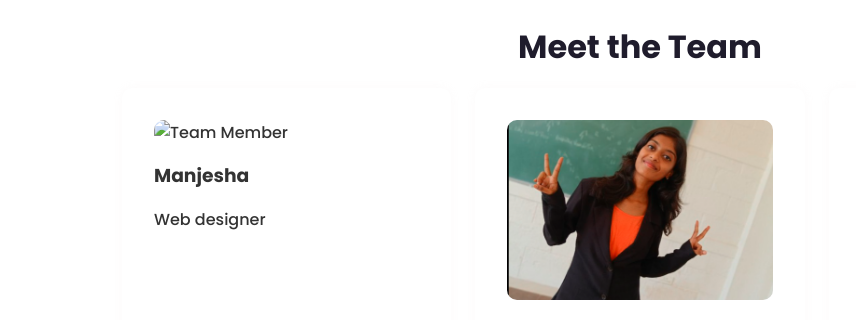
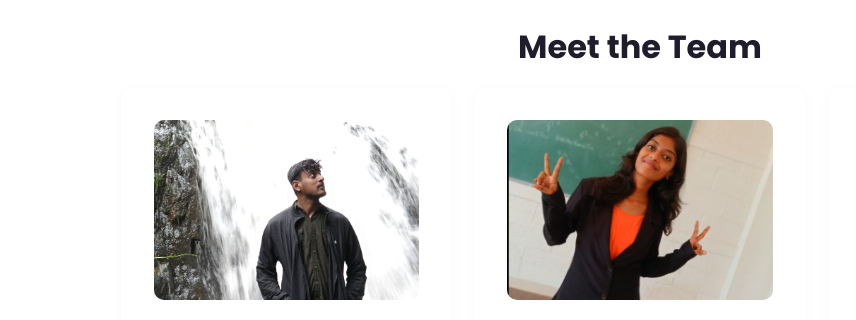
Before and after one commit to Manjesha12-star/mydoc, a plain HTML site: page index.html in a window 1280 px wide. Shown: the part 2240-2560 px from the top of the page, 0-856 px from the left. Drawn offline with Linux system fonts and the light colour scheme; grey boxes are pictures that could not be loaded.

Commit message:
Update index.html

```diff
--- a/index.html
+++ b/index.html
@@ -89,7 +89,7 @@
     <h2>Meet the Team</h2>
     <div class="team-grid">
       <div class="card">
-        <img src="manjesha.png" alt="Team Member">
+        <img src="manjesha.jpg" alt="Team Member">
         <h3>Manjesha</h3>
         <p>Web designer</p>
       </div>
```
